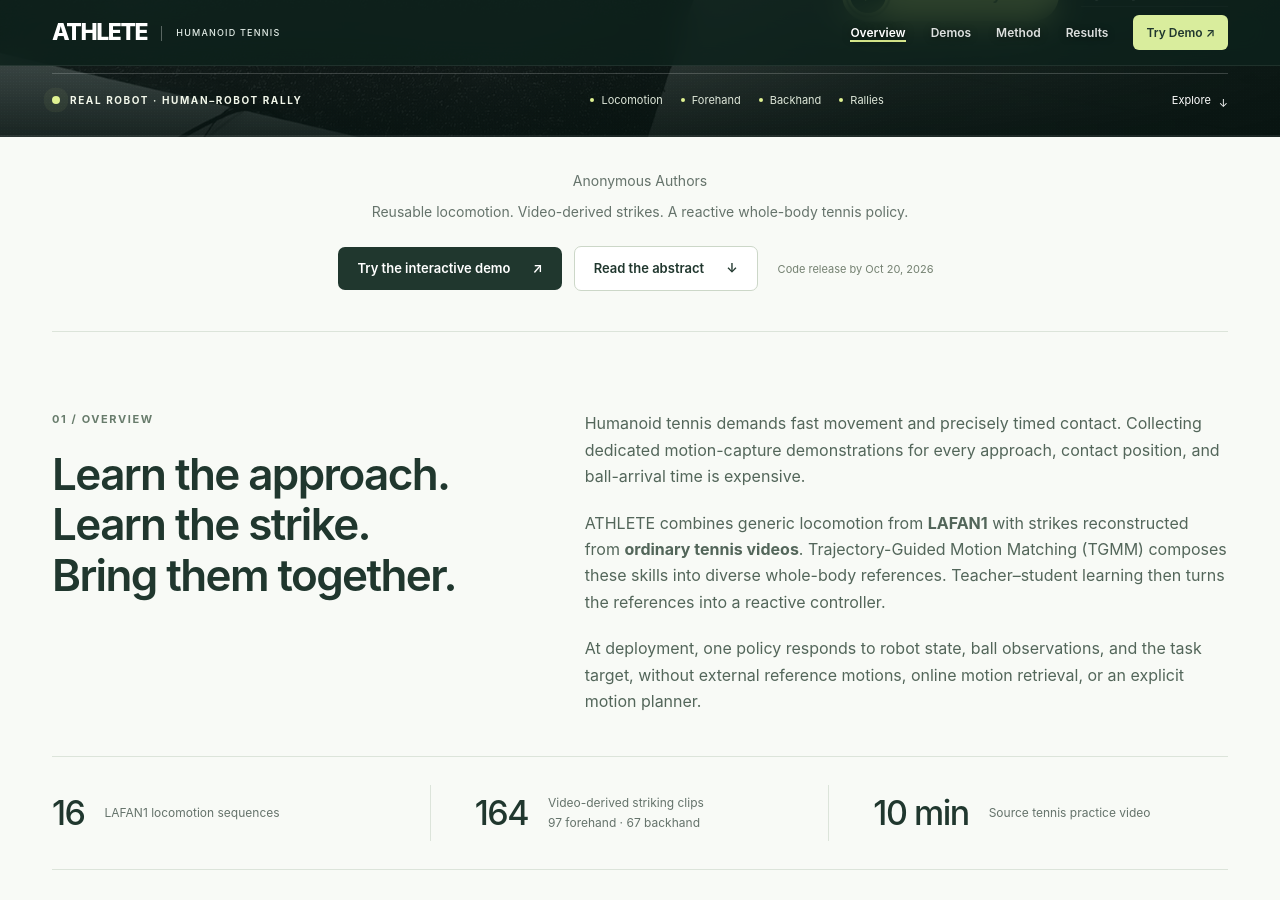
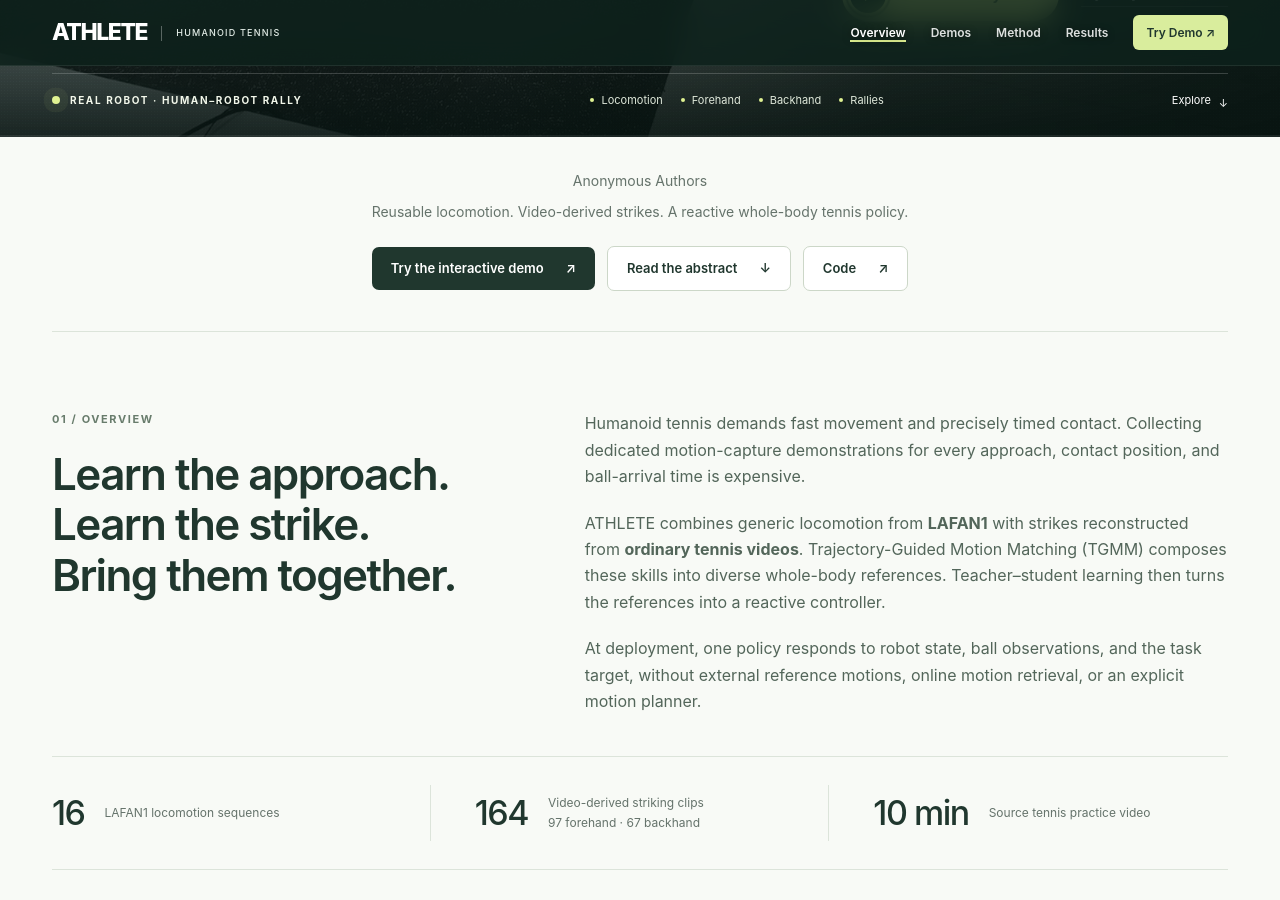
Before and after one commit to HazinTihoa/athlete.github.io, a Jekyll site: the page built from index.md, in a window 1280 px wide and 900 px high, scrolled down 763 px. Built offline with Jekyll 4.4.1, drawn with Linux system fonts in a browser that asks for light colours; a script that is not in the unit is left out.

Commit message:
Link the anonymized code repository from the project page
Co-Authored-By: Claude Opus 5.5 <noreply@anthropic.com>

```diff
--- a/_includes/project-home.html
+++ b/_includes/project-home.html
@@ -1,7 +1,7 @@
 <section class="publication" aria-label="Publication materials">
 <p class="authors">Anonymous Authors</p>
 <p class="hero-summary">Reusable locomotion. Video-derived strikes. A reactive whole-body tennis policy.</p>
-<div class="hero-actions"><a class="button button-dark" href="#interactive-demo">Try the interactive demo <span>↗</span></a><a class="button button-light" href="#abstract">Read the abstract <span>↓</span></a><span class="resource-pending">Code release by Oct 20, 2026</span></div>
+<div class="hero-actions"><a class="button button-dark" href="#interactive-demo">Try the interactive demo <span>↗</span></a><a class="button button-light" href="#abstract">Read the abstract <span>↓</span></a><a class="button button-light" href="https://anonymous.4open.science/r/athlete-humanoid-tennis" target="_blank" rel="noopener">Code <span>↗</span></a></div>
 </section>
 
 <section class="overview section-block" id="overview" aria-labelledby="overview-title">
--- a/index.html
+++ b/index.html
@@ -19,7 +19,7 @@
 <main id="content" class="main-content"><section class="publication" aria-label="Publication materials">
 <p class="authors">Anonymous Authors</p>
 <p class="hero-summary">Reusable locomotion. Video-derived strikes. A reactive whole-body tennis policy.</p>
-<div class="hero-actions"><a class="button button-dark" href="#interactive-demo">Try the interactive demo <span>↗</span></a><a class="button button-light" href="#abstract">Read the abstract <span>↓</span></a><span class="resource-pending">Code release by Oct 20, 2026</span></div>
+<div class="hero-actions"><a class="button button-dark" href="#interactive-demo">Try the interactive demo <span>↗</span></a><a class="button button-light" href="#abstract">Read the abstract <span>↓</span></a><a class="button button-light" href="https://anonymous.4open.science/r/athlete-humanoid-tennis" target="_blank" rel="noopener">Code <span>↗</span></a></div>
 </section>
 
 <section class="overview section-block" id="overview" aria-labelledby="overview-title">
```
Also changed, not shown: README.md.
